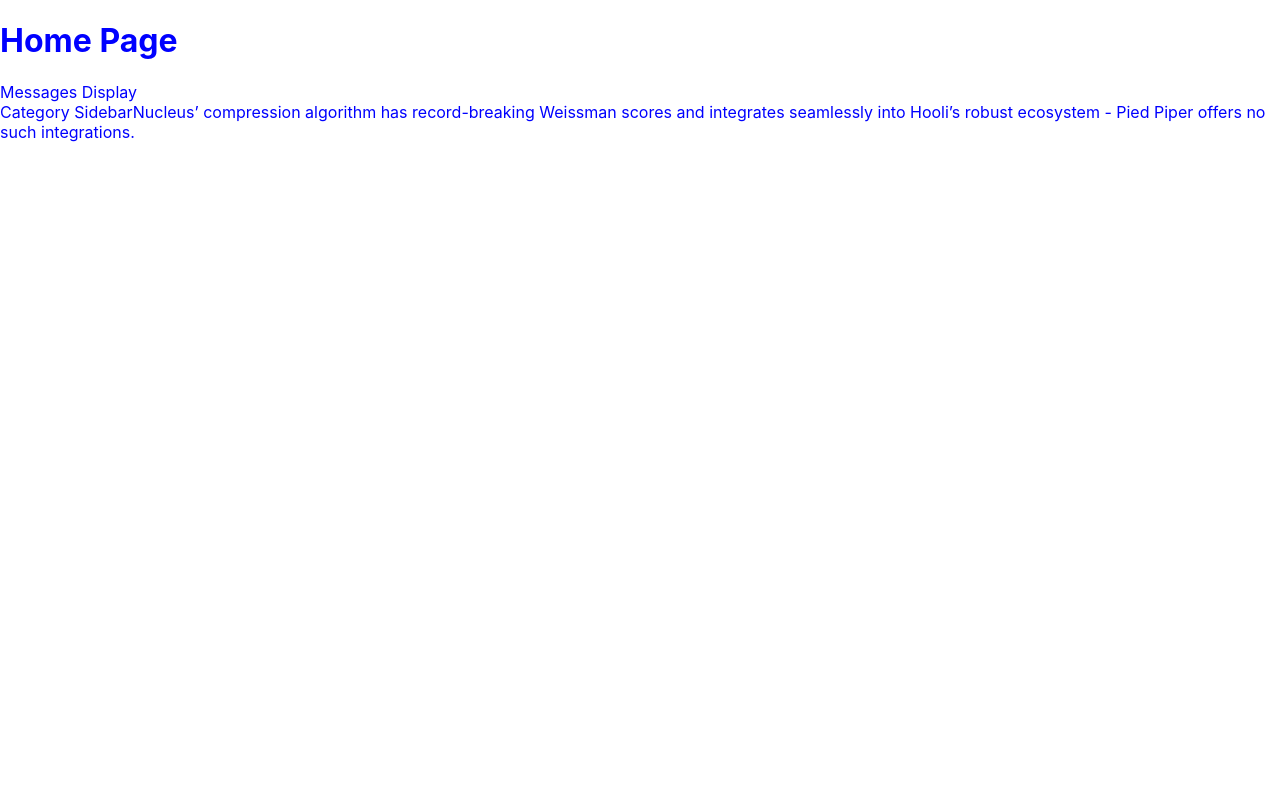
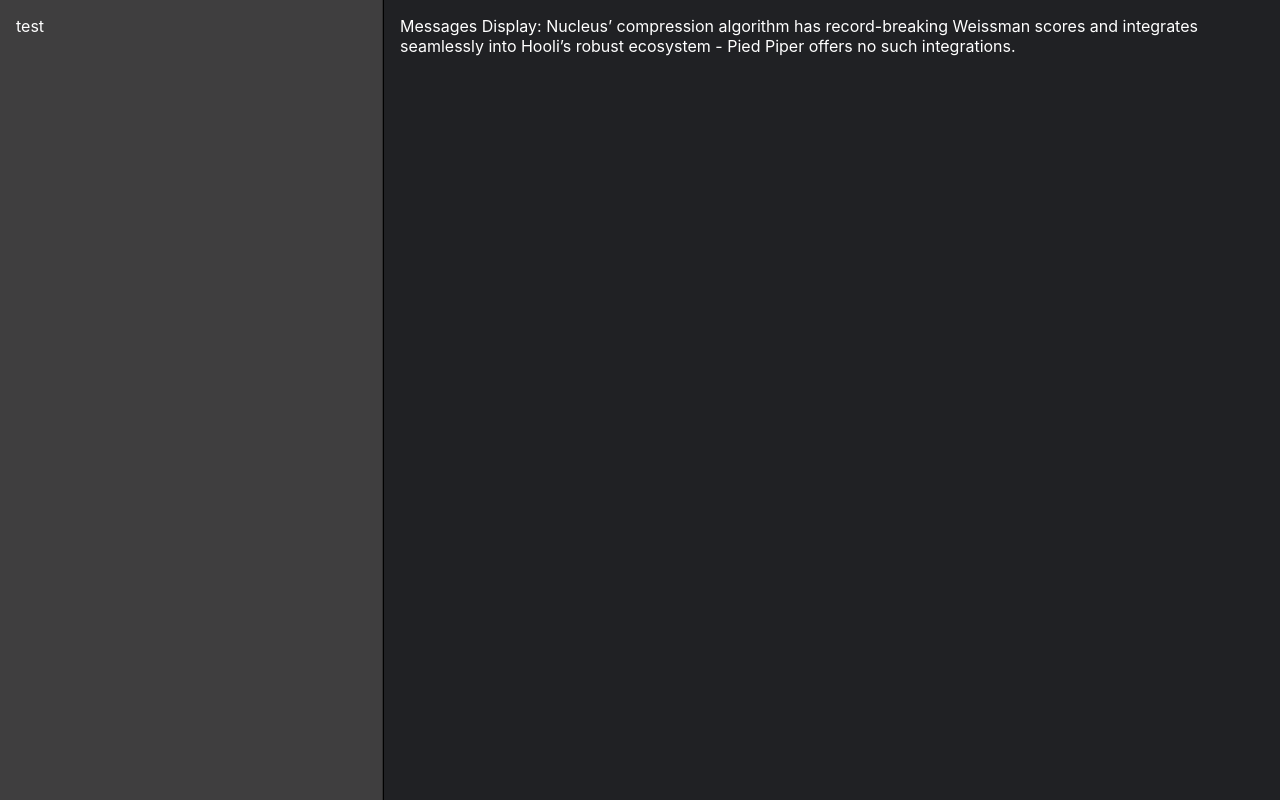
Before and after one commit to urgent/site, a Next.js app: page / in a window 1280 px wide. Built offline with nearby package versions, Linux system fonts and the light colour scheme.

Commit message:
base layout

```diff
--- /dev/null
+++ b/src/components/MainWrapper.js
@@ -0,0 +1,12 @@
+import MessageBoard from "../components/MessageBoard";
+import Sidebar from "../components/Sidebar";
+
+
+export default function MainWrapper() {
+    return (
+        <div className="mainWrapper">
+            <Sidebar />
+            <MessageBoard />
+        </div>
+    )
+}
--- a/src/components/MessageBoard.js
+++ b/src/components/MessageBoard.js
@@ -1,8 +1,9 @@
+import data from "../data/demo.json";
 
 export default function Messages() {
     return (
-        <div>
-            Messages Display
-        </div>
+        <section className="mssgBoardWrapper">
+            {`Messages Display: ${data.messages[0].body}`}
+        </section>
     )
 }
--- a/src/components/Sidebar.js
+++ b/src/components/Sidebar.js
@@ -1,10 +1,9 @@
-import data from "../data/demo.json";
+
 
 export default function Sidebar() {
     return (
-        <div>
-            Category Sidebar
-            {data.messages[0].body}
-        </div>
+        <section className="sideBarWrapper innerBorder">
+            <a href="#">test</a>
+        </section>
     )
 }
--- a/src/pages/_app.js
+++ b/src/pages/_app.js
@@ -1,4 +1,7 @@
-import '../../styles/globals.css'
+import '../../styles/globals.css';
+import "../../styles/mainWrapper.css";
+import "../../styles/mssgBoard.css";
+import "../../styles/sidebar.css";
 
 function MyApp({ Component, pageProps }) {
   return <Component {...pageProps} />
--- a/src/pages/index.js
+++ b/src/pages/index.js
@@ -1,14 +1,9 @@
-import React from "react";
-import MessageBoard from "../components/MessageBoard";
-import Sidebar from "../components/Sidebar";
+import MainWrapper from "../components/MainWrapper";
+
 
 
 export default function Home() {
   return (
-    <div>
-      <h1>Home Page</h1>
-      <MessageBoard />
-      <Sidebar />
-    </div>
+    <MainWrapper className="mainWrapper" />
   )
 }
--- a/styles/globals.css
+++ b/styles/globals.css
@@ -13,5 +13,5 @@
 
 * {
   box-sizing: border-box;
-  color: blue;
+  color: white;
 }
--- /dev/null
+++ b/styles/mainWrapper.css
@@ -0,0 +1,8 @@
+.mainWrapper {
+  display: flex;
+  /* width: 100%; */
+}
+
+.mainWrapper > section {
+  height: 100vh;
+}
--- /dev/null
+++ b/styles/mssgBoard.css
@@ -0,0 +1,6 @@
+.mssgBoardWrapper {
+  background-color: #202124;
+  width: 70%;
+  min-width: 10rem;
+  padding: 1rem;
+}
--- /dev/null
+++ b/styles/sidebar.css
@@ -0,0 +1,31 @@
+.sideBarWrapper {
+  background-color: #3f3e3f;
+  border-right: 1px solid #000000;
+  width: 30%;
+  position: relative;
+  padding: 1rem;
+}
+
+.innerBorder::after {
+  content: " ";
+  position: absolute;
+  top: 0;
+  right: 0;
+  height: 100%;
+  width: 100%;
+  /* z-index: -1; */
+  border-right: 1px solid #2e2e2e;
+  border-left: 1px solid #7b7a7b;
+}
+
+/* .innerBorder::after {
+  content: " ";
+  position: absolute;
+  top: 0;
+  right: 1;
+  height: 100%;
+  width: 100%;
+  z-index: -1;
+  border-right: 0.5px solid #2e2e2e;
+  border-left: 0.5px solid #7b7a7b;
+} */
```
